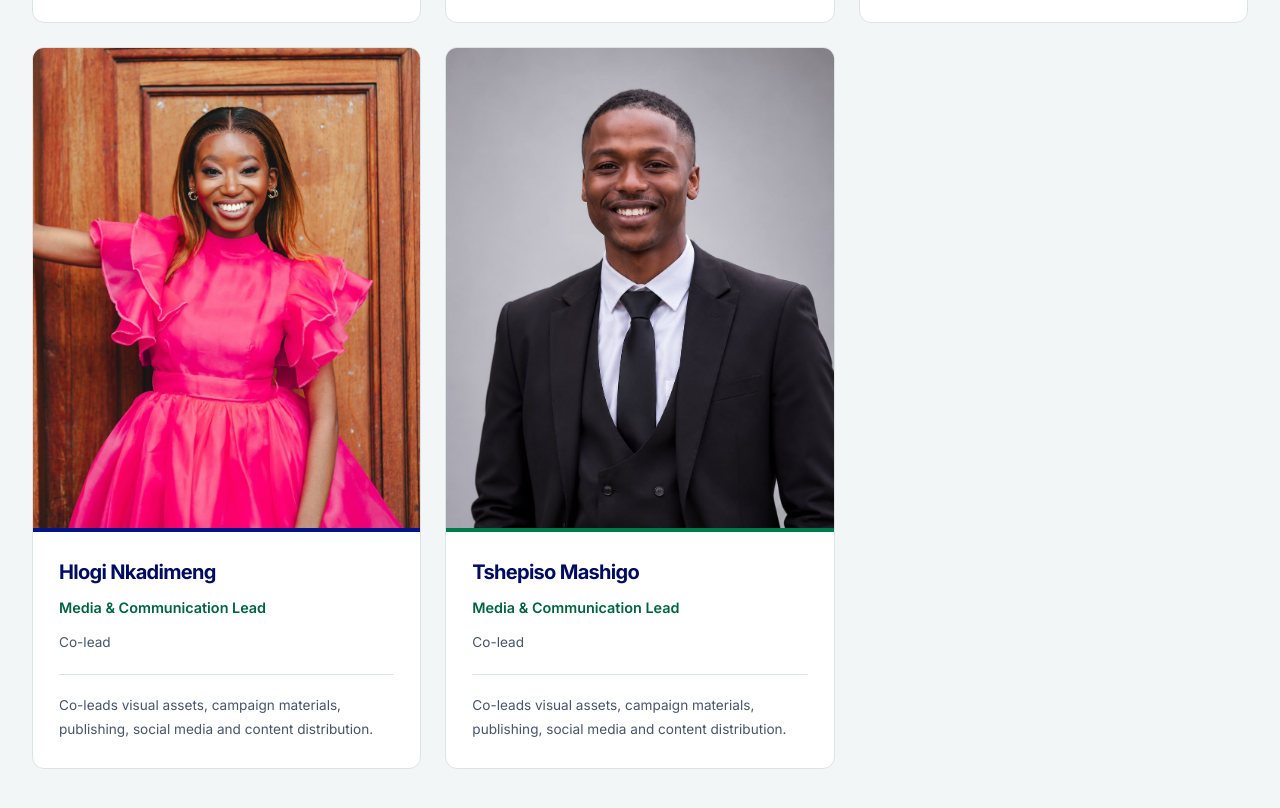
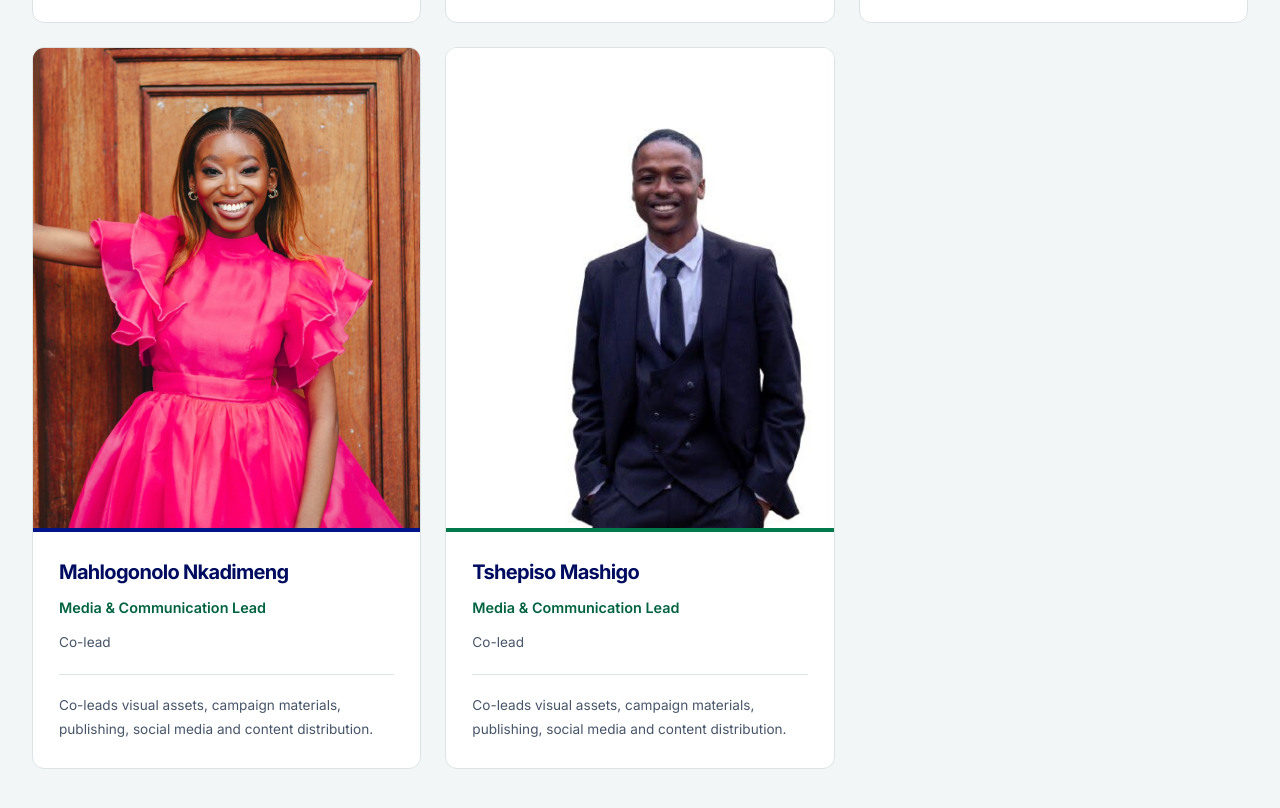
Before and after one commit to khanyisaMokgolobotho/sadgf-design-preview, a plain HTML site: page leadership-governance.html in a window 1280 px wide. Shown: the part 4493-5301 px from the top of the page. Drawn offline with Linux system fonts and the light colour scheme.

Commit message:
Publish updated media co-lead name and portrait

```diff
--- a/leadership-governance.html
+++ b/leadership-governance.html
@@ -261,9 +261,9 @@
 
 
 <article class="team-member-card" id="executive-board-media-communication-lead" aria-labelledby="executive-board-hlogi-nkadimeng-name">
-  <div class="team-member-image"><img src="/sadgf-design-preview/assets/images/team/hlogi-nkadimeng.jpeg" alt="Hlogi Nkadimeng" width="1110" height="1280" loading="lazy" decoding="async"></div>
+  <div class="team-member-image"><img src="/sadgf-design-preview/assets/images/team/hlogi-nkadimeng.jpeg" alt="Mahlogonolo Nkadimeng" width="1110" height="1280" loading="lazy" decoding="async"></div>
   <div class="team-member-info">
-    <h3 id="executive-board-hlogi-nkadimeng-name">Hlogi Nkadimeng</h3>
+    <h3 id="executive-board-hlogi-nkadimeng-name">Mahlogonolo Nkadimeng</h3>
     <p class="team-member-role">Media &amp; Communication Lead</p>
     <p class="team-member-portfolio">Co-lead</p>
     <p class="team-member-responsibility">Co-leads visual assets, campaign materials, publishing, social media and content distribution.</p>
@@ -278,7 +278,7 @@
 
 
 <article class="team-member-card" id="executive-board-media-communication-co-lead" aria-labelledby="executive-board-tshepiso-mashigo-name">
-  <div class="team-member-image"><img src="/sadgf-design-preview/assets/images/team/tshepiso-mashigo.jpeg" alt="Tshepiso Mashigo" width="1023" height="1537" loading="lazy" decoding="async"></div>
+  <div class="team-member-image"><img src="/sadgf-design-preview/assets/images/team/tshepiso-mashigo-portrait.jpg" alt="Tshepiso Mashigo" width="408" height="612" loading="lazy" decoding="async"></div>
   <div class="team-member-info">
     <h3 id="executive-board-tshepiso-mashigo-name">Tshepiso Mashigo</h3>
     <p class="team-member-role">Media &amp; Communication Lead</p>
--- a/preview.json
+++ b/preview.json
@@ -1 +1 @@
-{"purpose":"SADGF design review","sourceCommit":"fd2eedd7ab24d343f6091934f24821d419b3c31f","url":"https://khanyisamokgolobotho.github.io/sadgf-design-preview/"}
+{"purpose":"SADGF design review","sourceCommit":"d6667a2e4358f5416d284030f5b459fb8c710e5e","url":"https://khanyisamokgolobotho.github.io/sadgf-design-preview/"}
```
Also changed, not shown: assets/images/team/tshepiso-mashigo-portrait.jpg (added).
